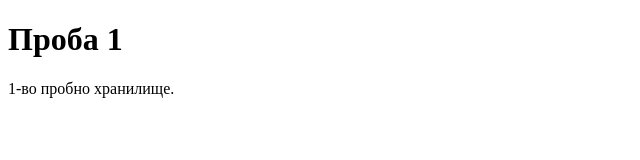
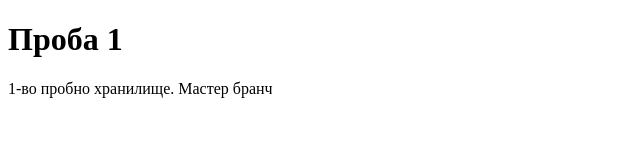
Before and after one commit to dabidesh/proba1, a plain HTML site: page index.html in a window 1280 px wide. Shown: the whole page, without its empty margins (0-640 px from the left). Drawn offline with Linux system fonts and the light colour scheme.

Commit message:
Master branch, проба!

```diff
--- a/index.html
+++ b/index.html
@@ -7,7 +7,7 @@
 
 <body>
 <h1>Проба 1</h1>
-<p>1-во пробно хранилище.</p>
+<p>1-во пробно хранилище. Мастер бранч</p>
 
 </body>
 
```
